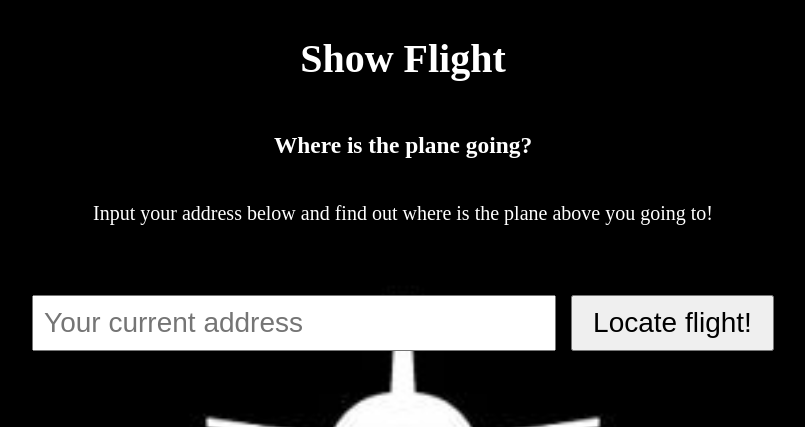
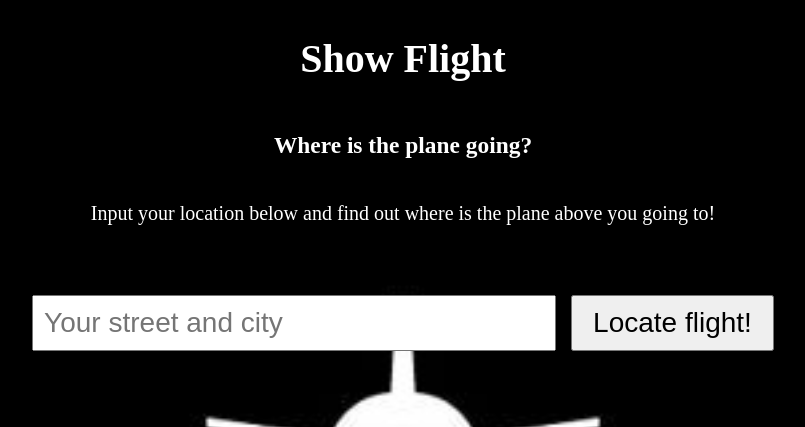
Before and after one commit to dban23/show_flights, a Flask app: page / in a window 1280 px wide. Shown: the top 427 px of the page, without its empty margins (237-1042 px from the left). Run offline with Flask 3, Linux system fonts and the light colour scheme; parts of the project's set-up code (start-up, migrations or seed data) failed here and were passed over.

Commit message:
specifying what needs to be input

```diff
--- a/templates/index.html
+++ b/templates/index.html
@@ -8,10 +8,10 @@
   <div class="centering">
     <h1> Show Flight </h1>
     <h3> Where is the plane going? </h3>
-    <p> Input your address below and find out where is the plane above you going to! </p>
+    <p> Input your location below and find out where is the plane above you going to! </p>
 
     <form action='/run_get_flight' method='post'>
-      <input type='text' id='address' name='address' placeholder='Your current address'>
+      <input type='text' id='address' name='address' placeholder='Your street and city'>
       <button type='submit'> Locate flight! </button>
     </form>
   </div>
```
